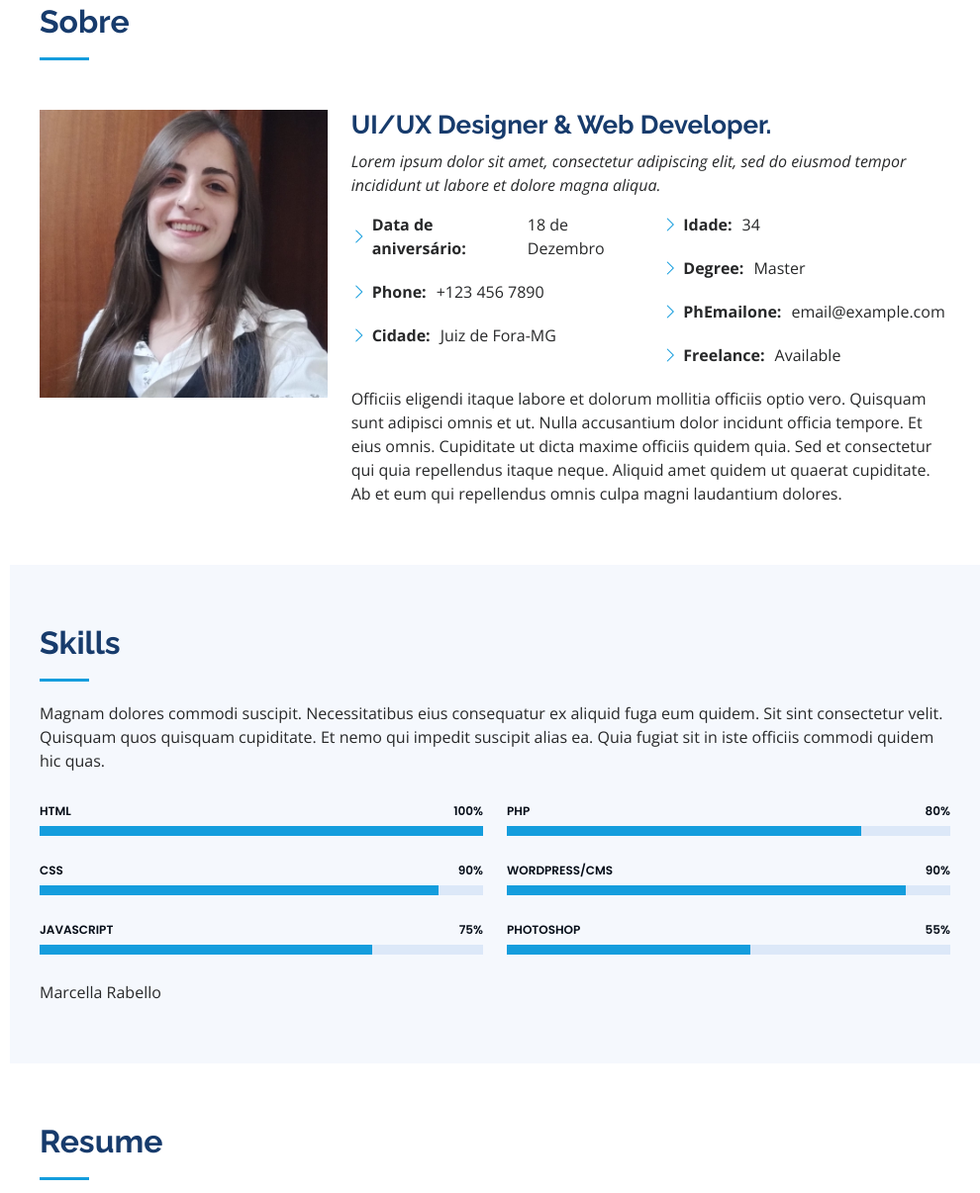
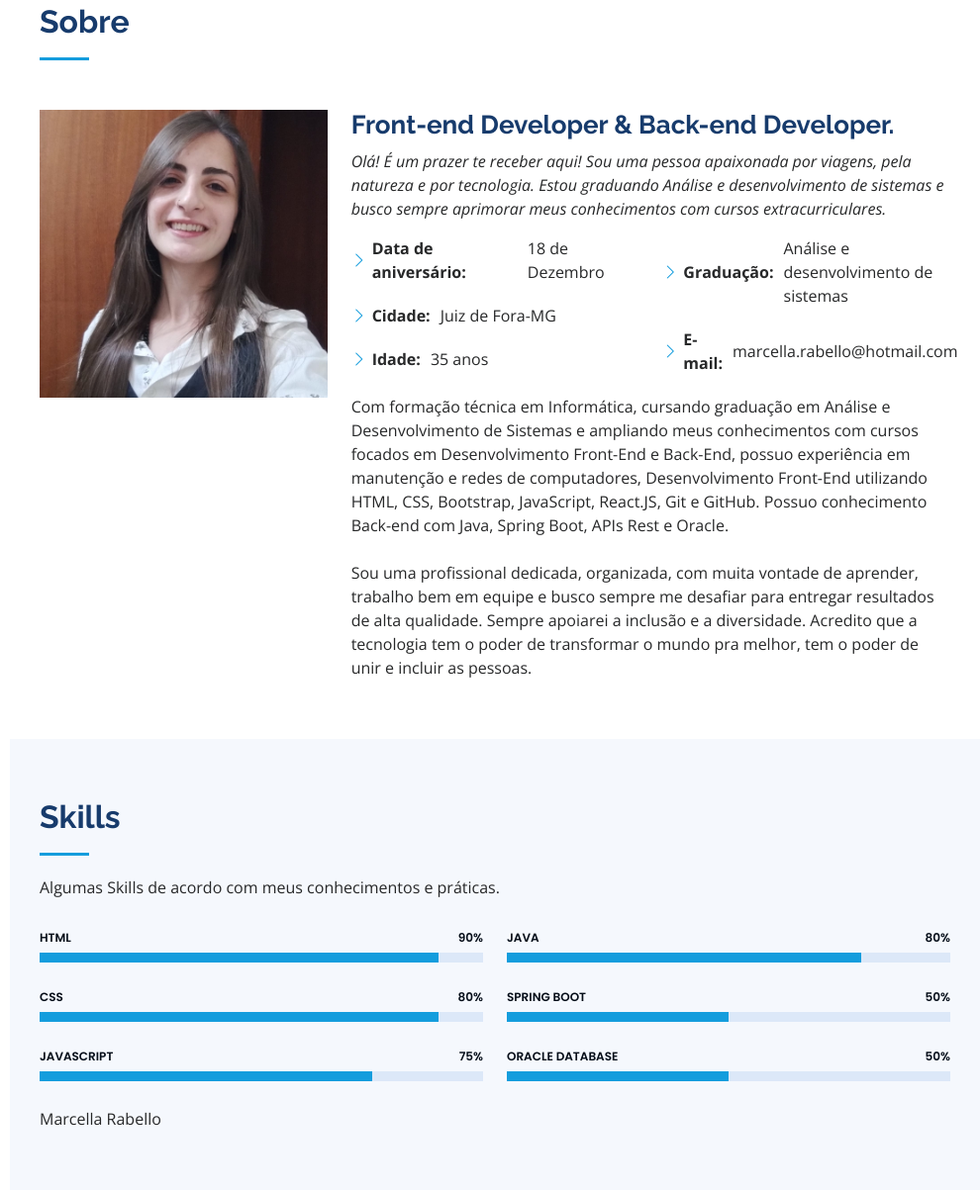
Before and after one commit to marcellarabellodev/portfolio, a plain HTML site: page index.html in a window 1280 px wide. Shown: the part 857-2063 px from the top of the page at 99% size, without its empty margins (290-1280 px from the left). Drawn offline with nearby package versions, Linux system fonts and the light colour scheme.

Commit message:
Atualização das Section: about e skills

```diff
--- a/index.html
+++ b/index.html
@@ -90,31 +90,29 @@
             <img src="assets/img/profile-img.jpg" class="img-fluid" alt="">
           </div>
           <div class="col-lg-8 pt-4 pt-lg-0 content" data-aos="fade-left">
-            <h3>UI/UX Designer &amp; Web Developer.</h3>
+            <h3>Front-end Developer &amp; Back-end Developer.</h3>
             <p class="fst-italic">
-              Lorem ipsum dolor sit amet, consectetur adipiscing elit, sed do eiusmod tempor incididunt ut labore et dolore
-              magna aliqua.
+              Olá! É um prazer te receber aqui! Sou uma pessoa apaixonada por viagens, pela natureza e por tecnologia. Estou graduando Análise e desenvolvimento de sistemas e busco sempre aprimorar meus conhecimentos com cursos extracurriculares.
             </p>
             <div class="row">
               <div class="col-lg-6">
                 <ul>
                   <li><i class="bi bi-chevron-right"></i> <strong>Data de aniversário:</strong> <span> 18 de Dezembro </span></li>
-                  <li><i class="bi bi-chevron-right"></i> <strong>Phone:</strong> <span>+123 456 7890</span></li>
                   <li><i class="bi bi-chevron-right"></i> <strong>Cidade:</strong> <span>Juiz de Fora-MG</span></li>
+                  <li><i class="bi bi-chevron-right"></i> <strong>Idade:</strong> <span>35 anos</span></li>
                 </ul>
               </div>
               <div class="col-lg-6">
                 <ul>
-                  <li><i class="bi bi-chevron-right"></i> <strong>Idade:</strong> <span>34</span></li>
-                  <li><i class="bi bi-chevron-right"></i> <strong>Degree:</strong> <span>Master</span></li>
-                  <li><i class="bi bi-chevron-right"></i> <strong>PhEmailone:</strong> <span>email@example.com</span></li>
-                  <li><i class="bi bi-chevron-right"></i> <strong>Freelance:</strong> <span>Available</span></li>
+
+                  <li><i class="bi bi-chevron-right"></i> <strong>Graduação:</strong> <span>Análise e desenvolvimento de sistemas</span></li>
+                  <li><i class="bi bi-chevron-right"></i> <strong>E-mail:</strong> <span>marcella.rabello@hotmail.com</span></li>
                 </ul>
               </div>
             </div>
             <p>
-              Officiis eligendi itaque labore et dolorum mollitia officiis optio vero. Quisquam sunt adipisci omnis et ut. Nulla accusantium dolor incidunt officia tempore. Et eius omnis.
-              Cupiditate ut dicta maxime officiis quidem quia. Sed et consectetur qui quia repellendus itaque neque. Aliquid amet quidem ut quaerat cupiditate. Ab et eum qui repellendus omnis culpa magni laudantium dolores.
+              Com formação técnica em Informática, cursando graduação em Análise e Desenvolvimento de Sistemas e ampliando meus conhecimentos com cursos focados em Desenvolvimento Front-End e Back-End, possuo experiência em manutenção e redes de computadores, Desenvolvimento Front-End utilizando HTML, CSS, Bootstrap, JavaScript, React.JS, Git e GitHub. Possuo conhecimento Back-end com Java, Spring Boot, APIs Rest e Oracle.
+              <br><br>Sou uma profissional dedicada, organizada, com muita vontade de aprender, trabalho bem em equipe e busco sempre me desafiar para entregar resultados de alta qualidade. Sempre apoiarei a inclusão e a diversidade. Acredito que a tecnologia tem o poder de transformar o mundo pra melhor, tem o poder de unir e incluir as pessoas.
             </p>
           </div>
         </div>
@@ -128,7 +126,7 @@
 
         <div class="section-title">
           <h2>Skills</h2>
-          <p>Magnam dolores commodi suscipit. Necessitatibus eius consequatur ex aliquid fuga eum quidem. Sit sint consectetur velit. Quisquam quos quisquam cupiditate. Et nemo qui impedit suscipit alias ea. Quia fugiat sit in iste officiis commodi quidem hic quas.</p>
+          <p>Algumas Skills de acordo com meus conhecimentos e práticas.</p>
         </div>
 
         <div class="row skills-content">
@@ -136,14 +134,14 @@
           <div class="col-lg-6" data-aos="fade-up">
 
             <div class="progress">
-              <span class="skill">HTML <i class="val">100%</i></span>
+              <span class="skill">HTML <i class="val">90%</i></span>
               <div class="progress-bar-wrap">
-                <div class="progress-bar" role="progressbar" aria-valuenow="100" aria-valuemin="0" aria-valuemax="100"></div>
+                <div class="progress-bar" role="progressbar" aria-valuenow="90" aria-valuemin="0" aria-valuemax="100"></div>
               </div>
             </div>
 
             <div class="progress">
-              <span class="skill">CSS <i class="val">90%</i></span>
+              <span class="skill">CSS <i class="val">80%</i></span>
               <div class="progress-bar-wrap">
                 <div class="progress-bar" role="progressbar" aria-valuenow="90" aria-valuemin="0" aria-valuemax="100"></div>
               </div>
@@ -161,23 +159,23 @@
           <div class="col-lg-6" data-aos="fade-up" data-aos-delay="100">
 
             <div class="progress">
-              <span class="skill">PHP <i class="val">80%</i></span>
+              <span class="skill">Java <i class="val">80%</i></span>
               <div class="progress-bar-wrap">
                 <div class="progress-bar" role="progressbar" aria-valuenow="80" aria-valuemin="0" aria-valuemax="100"></div>
               </div>
             </div>
 
             <div class="progress">
-              <span class="skill">WordPress/CMS <i class="val">90%</i></span>
+              <span class="skill">Spring Boot <i class="val">50%</i></span>
               <div class="progress-bar-wrap">
-                <div class="progress-bar" role="progressbar" aria-valuenow="90" aria-valuemin="0" aria-valuemax="100"></div>
+                <div class="progress-bar" role="progressbar" aria-valuenow="50" aria-valuemin="0" aria-valuemax="100"></div>
               </div>
             </div>
 
             <div class="progress">
-              <span class="skill">Photoshop <i class="val">55%</i></span>
+              <span class="skill">Oracle Database <i class="val">50%</i></span>
               <div class="progress-bar-wrap">
-                <div class="progress-bar" role="progressbar" aria-valuenow="55" aria-valuemin="0" aria-valuemax="100"></div>
+                <div class="progress-bar" role="progressbar" aria-valuenow="50" aria-valuemin="0" aria-valuemax="100"></div>
               </div>
             </div>
 
```
